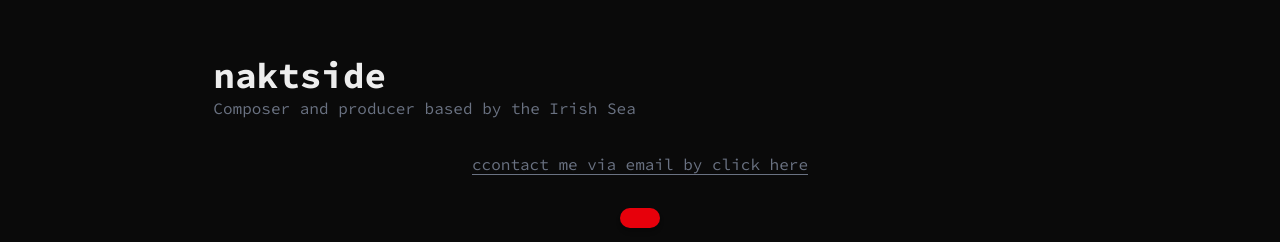
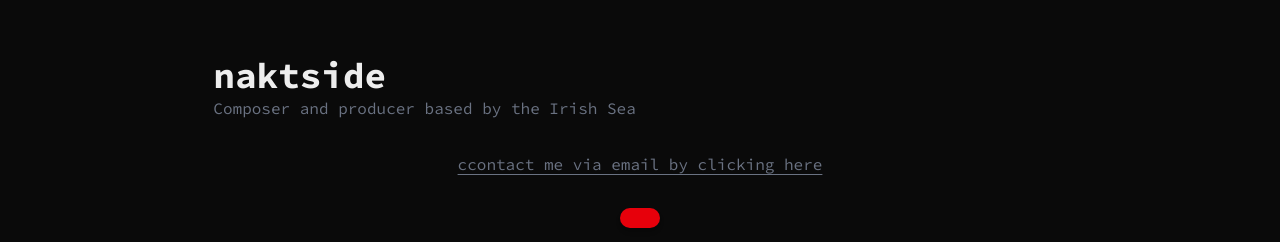
Before and after one commit to starchcode/naktside.com, a Next.js app: page / in a window 1280 px wide. Shown: the part 258-500 px from the top of the page. Built offline with nearby package versions, Linux system fonts and the light colour scheme; no server answers; the database is empty.

Commit message:
typo fix

```diff
--- a/components/ContactReveal.tsx
+++ b/components/ContactReveal.tsx
@@ -89,7 +89,7 @@ export default function ContactReveal() {
           onClick={startChallenge}
           className="text-gray-500 underline underline-offset-4 transition-opacity hover:opacity-60 text-left"
         >
-          ccontact me via email by click here
+          ccontact me via email by clicking here
 
         </button>
       )}
```
